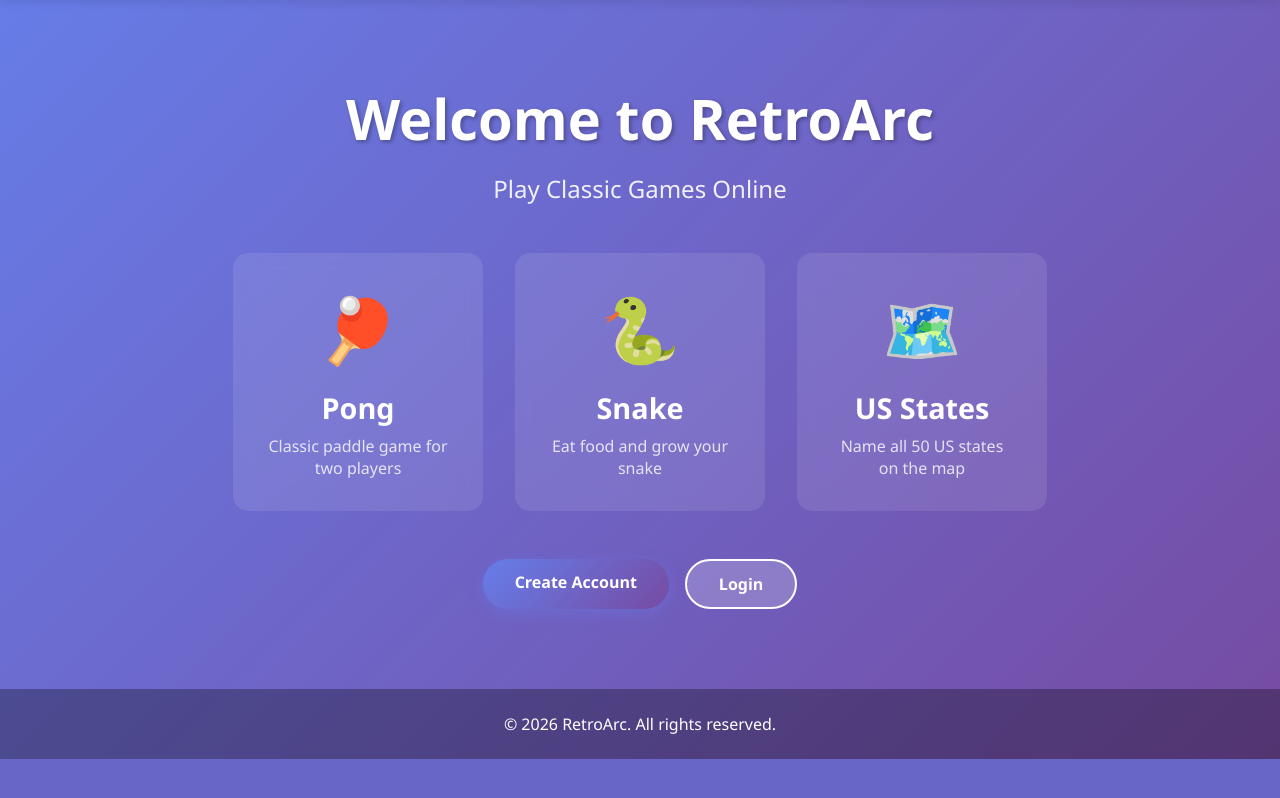
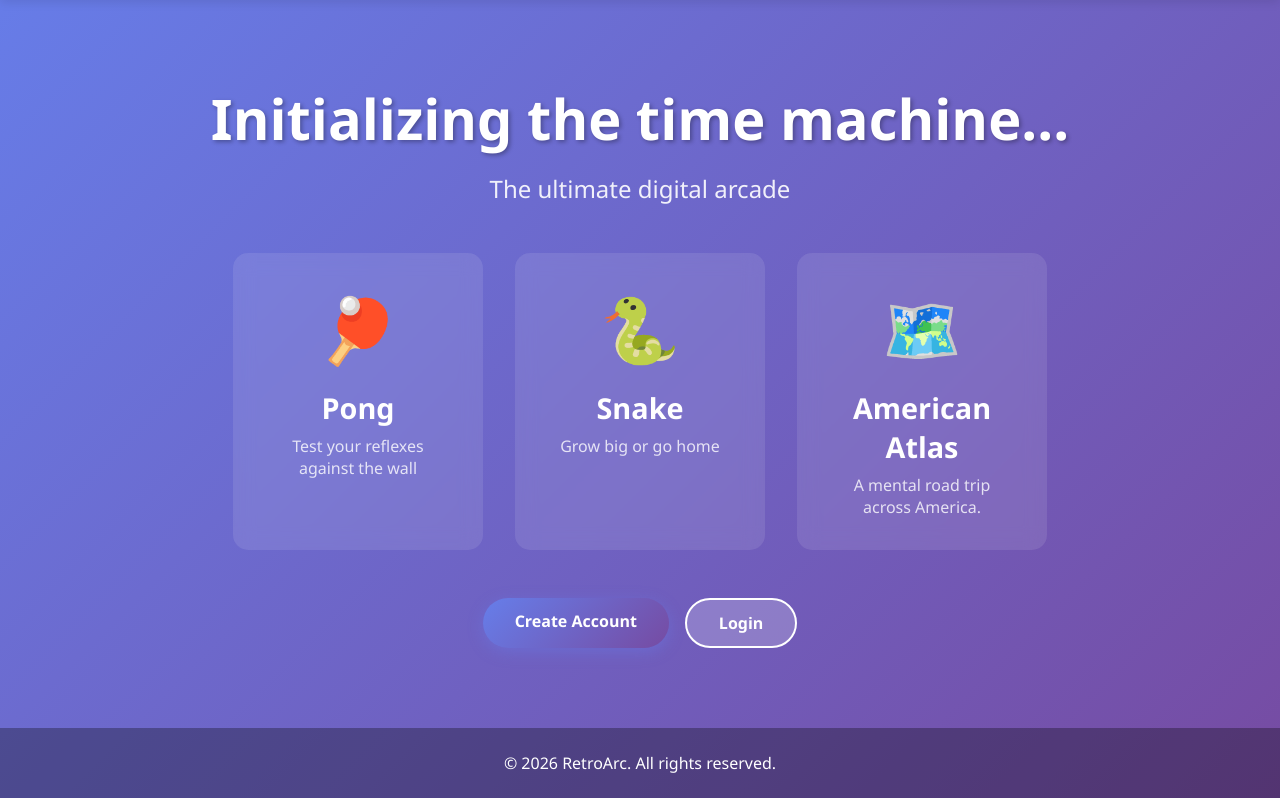
Before and after one commit to bhakthikanabar-tech/RetroArc, a Flask app: page / in a window 1280 px wide. Shown: the part 70-868 px from the top of the page. Before the commit the page ends 829 px from the top, so only its background shows below. Run offline with Flask 3, Linux system fonts and the light colour scheme.

Commit message:
Update welcome section and game descriptions

```diff
--- a/game_portal/templates/index.html
+++ b/game_portal/templates/index.html
@@ -4,24 +4,24 @@
 
 {% block content %}
 <div class="welcome-section">
-    <h1>Welcome to RetroArc</h1>
-    <p class="subtitle">Play Classic Games Online</p>
+    <h1>Initializing the time machine...</h1>
+    <p class="subtitle">The ultimate digital arcade</p>
 
     <div class="games-preview">
         <div class="game-card">
             <div class="game-icon">🏓</div>
             <h3>Pong</h3>
-            <p>Classic paddle game for two players</p>
+            <p>Test your reflexes against the wall</p>
         </div>
         <div class="game-card">
             <div class="game-icon">🐍</div>
             <h3>Snake</h3>
-            <p>Eat food and grow your snake</p>
+            <p>Grow big or go home</p>
         </div>
         <div class="game-card">
             <div class="game-icon">🗺️</div>
-            <h3>US States</h3>
-            <p>Name all 50 US states on the map</p>
+            <h3>American Atlas</h3>
+            <p>A mental road trip across America.</p>
         </div>
     </div>
 
```
